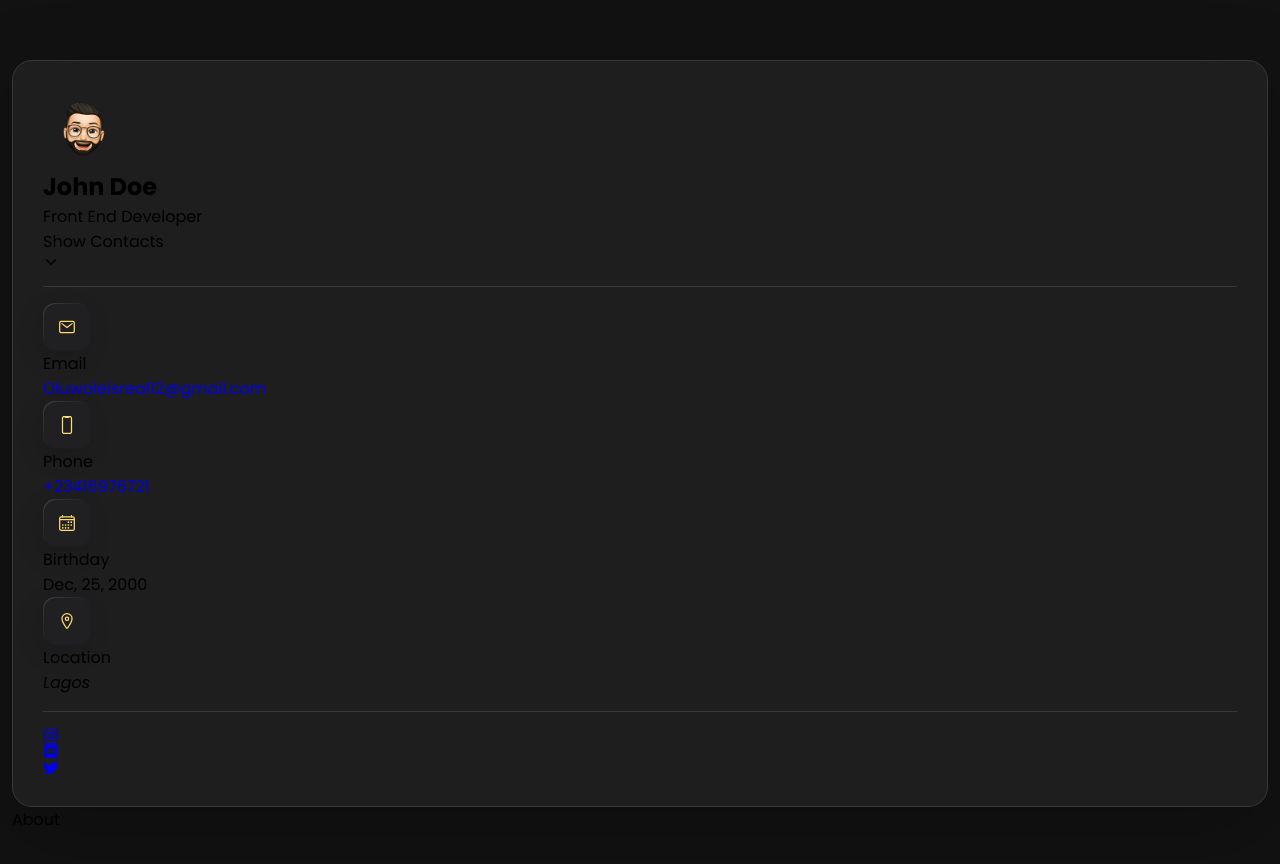
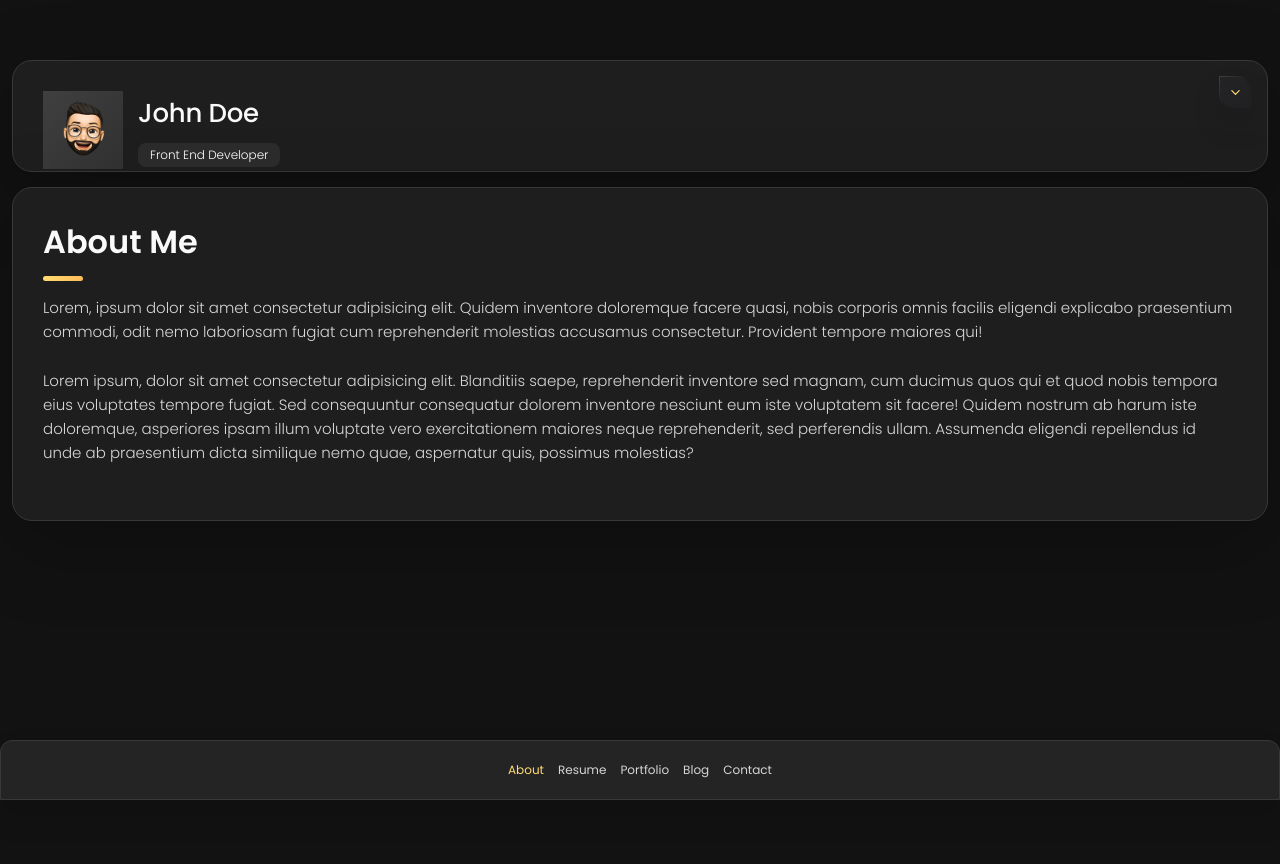
Before and after one commit to Isrealthekid/portfolio, a plain HTML site: page index.html in a window 1280 px wide. After the commit the page ends 800 px from the top, so only its background shows below. Drawn offline with nearby package versions, Linux system fonts and the light colour scheme.

Commit message:
nav About Sidebar Styles

```diff
--- a/assets/css/style.css
+++ b/assets/css/style.css
@@ -287,18 +287,210 @@ main {
   #SIDEBAR
 \*-----------------------------------*/
 
+.sidebar{
+  margin-bottom: 15px;
+  max-height: 112px;
+  overflow: hidden;
+  transition: var(--transition-2);
+}
+
+.sidebar.active{
+  max-height: 405px;
+}
+
+.sidebar-info{
+  position: relative;
+  display: flex;
+  justify-content: flex-start;
+  align-items: center;
+  gap: 15px;
+}
+
+.avatar-box {
+  background: var(--bg-gradient-onyx);
+
+}
+
+.info-content .name{
+  color: var(--white-2);
+  font-size: var(--fs-3);
+  font-weight: var(--fw-500);
+  letter-spacing: -0.25px;
+  margin-bottom: 10px;
+}
+
+.info-content .title{
+  color: var(--white-1);
+  background: var(--onyx);
+  font-size: var(--fs-8);
+  font-weight: var(--fw-300);
+  width: max-content;
+  padding: 3px 12px;
+  border-radius: 8px;
+}
+
+.info_more-btn{
+  position: absolute;
+  top: -15px;
+  right: -15px;
+  border-radius: 0 15px;
+  font-size: 13px;
+  color: var(--orange-yellow-crayola);
+  background: var(--border-gradient-onyx);
+  padding: 10px;
+  box-shadow: var(--shadow-2);
+  transition: var(--transition-1);
+  z-index: 1;
+}
+
+.info_more-btn::before{
+  content: "";
+  position: absolute;
+  inset: 1px;
+  border-radius: inherit;
+  background: var(--bg-gradient-jet);
+  transition: var(--transition-1);
+  z-index: -1;
+}
+
+.info_more-btn:hover,
+.info_more-btn:focus {
+  background: var(--bg-gradient-yellow-1);
+}
+
+.info_more-btn:hover::before,
+.info_more-btn:focus::before {
+  background: var(--bg-gradient-yellow-2);
+}
+
+.info_more-btn span {
+  display: none;
+}
+
+.sidebar-info_more {
+  opacity: 0;
+  visibility: hidden;
+  transition:var(--transition-2)
+}
+
+.sidebar.active .sidebar-info_more {
+  opacity: 1;
+  visibility: visible;
+}
+
+.contacts-list{
+  display: grid;
+  grid-template-columns: 1fr;
+  gap: 16px;
+}
+
+.contact-item{
+  min-width: 100%;
+  display: flex;
+  align-items: center;
+  gap: 16px;
+
+}
+
+.contact-info{
+  max-width: calc(100%-46px);
+  width: calc(100%-46px);
+}
+
+.contact-title{
+  color: var(--light-gray-70);
+  font-size: var(--fs-8);
+  text-transform: uppercase;
+  margin-bottom: 2px;
+}
+
+.contact-info :is(.contacts-link, time, address){
+  color: var(--white-2);
+  font-size: var(--fs-7);
+}
+
+.contact-info address {
+  font-size: normal;
+}
+
+.social-list {
+  display: flex;
+  align-items: center;
+  justify-content: flex-start;
+  gap: 15px;
+  padding-bottom: 4px;
+  padding-left: 7px;
+
+}
+
+.social-item .social-link {
+  color: var(--light-gray-70);
+  font-size: 18px;
+}
+
+.social-item .social-link:hover {
+  color: var(--light-gray);
+}
 
 /*-----------------------------------*\
   #NAVBAR
 \*-----------------------------------*/
+.navbar{
+  position: fixed;
+  bottom: 0;
+  left: 0;
+  width: 100%;
+  background: hsla(240, 1%, 17%, 0.75);
+  backdrop-filter: blur(10px);
+  border: 1px solid var(--jet);
+  border-radius: 12px 12px 0 0;
+  box-shadow: var(--shadow-2);
+  z-index: 5;
+}
+
+.navbar-list{
+  display: flex;
+  align-items: center;
+  justify-content: center;
+  flex-wrap: wrap;
+  padding: 0 10px;
+}
+
+.navbar-link {
+  color: var(--light-gray);
+  font-size: var(--fs-8);
+  padding: 20px 7px;
+  transition: color var(--transition-2);
+}
+
+.navbar-link:hover,
+.navbar-link:focus {
+  color: var(--light-gray-70);
+}
 
 
+.navbar-link.active{
+   color: var(--orange-yellow-crayola);
+}
 
 
 /*-----------------------------------*\
   #ABOUT
 \*-----------------------------------*/
+.about .article-title{
+  margin-bottom: 15px;
+}
 
+.about-text {
+  color: var(--light-gray);
+  font-size: var(--fs-6);
+  font-weight: var(--fw-300);
+  line-height: 1.6;
+}
+
+.about-text p{
+  margin-bottom: 25px;
+}
 
 
 
@@ -391,7 +583,8 @@ main {
  * responsive larger than 450px screen
  */
 
-@media (min-width: 450px) {
+@media  (min-width: 450px) {
+
 
   /**
    * client
--- a/index.html
+++ b/index.html
@@ -108,8 +108,38 @@
                     <li class="navbar-item">
                         <button class="navbar-link active" data-nav-link>About</button>
                     </li>
+
+                    <li class="navbar-item">
+                        <button class="navbar-link " data-nav-link>Resume</button>
+                    </li>
+
+                    <li class="navbar-item">
+                        <button class="navbar-link " data-nav-link>Portfolio</button>
+                    </li>
+
+                    <li class="navbar-item">
+                        <button class="navbar-link " data-nav-link>Blog</button>
+                    </li>
+
+                    <li class="navbar-item">
+                        <button class="navbar-link " data-nav-link>Contact</button>
+                    </li>
                 </ul>
             </nav>
+
+            <!-- about -->
+             <article class="about active" data-page="about">
+                    <header>
+                        <h2 class="h2 article-title">About Me</h2>
+                    </header>
+
+                    <section class="about-text">
+                        <p>Lorem, ipsum dolor sit amet consectetur adipisicing elit. Quidem inventore doloremque facere quasi, nobis corporis omnis facilis eligendi explicabo praesentium commodi, odit nemo laboriosam fugiat cum reprehenderit molestias accusamus consectetur. Provident tempore maiores qui!</p>
+
+                        <p>Lorem ipsum, dolor sit amet consectetur adipisicing elit. Blanditiis saepe, reprehenderit inventore sed magnam, cum ducimus quos qui et quod nobis tempora eius voluptates tempore fugiat. Sed consequuntur consequatur dolorem inventore nesciunt eum iste voluptatem sit facere! Quidem nostrum ab harum iste doloremque, asperiores ipsam illum voluptate vero exercitationem maiores neque reprehenderit, sed perferendis ullam. Assumenda eligendi repellendus id unde ab praesentium dicta similique nemo quae, aspernatur quis, possimus molestias?</p>
+
+                    </section>
+             </article>
         </div>
     </main>
 
```
